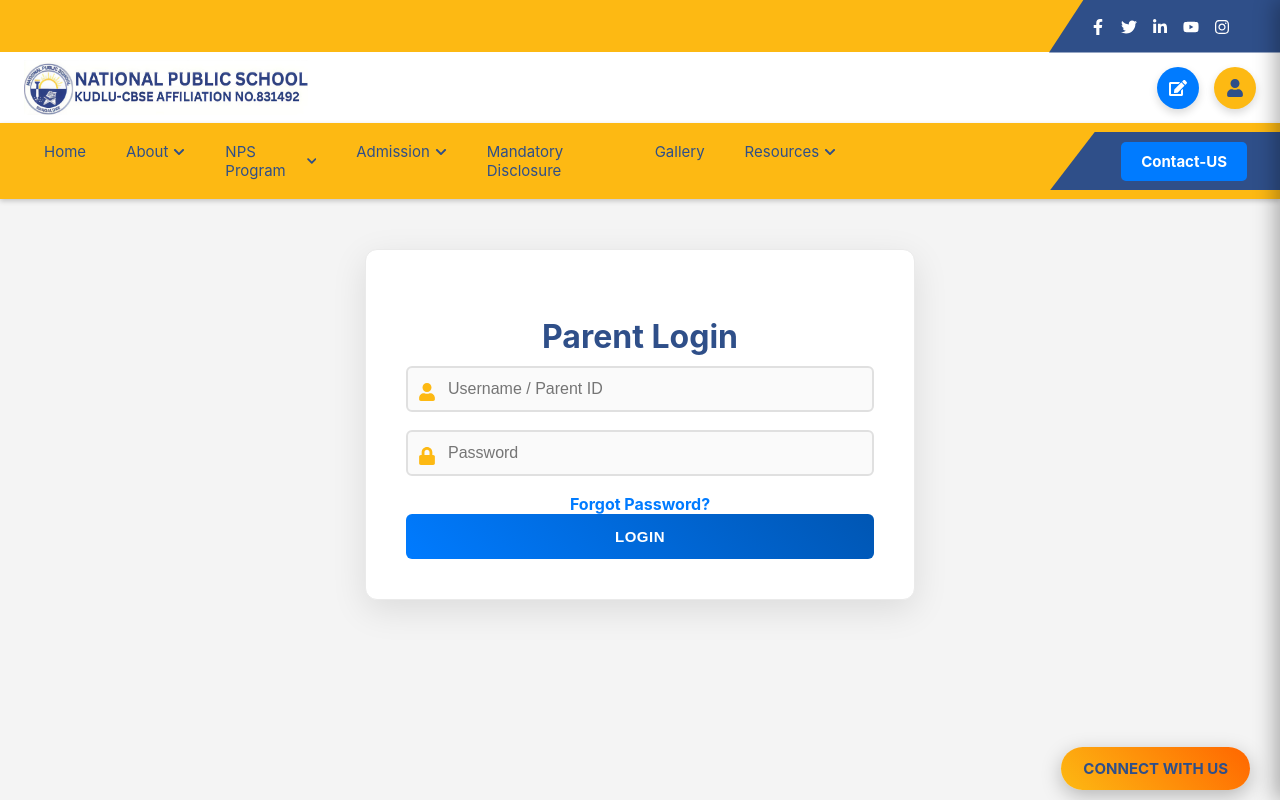
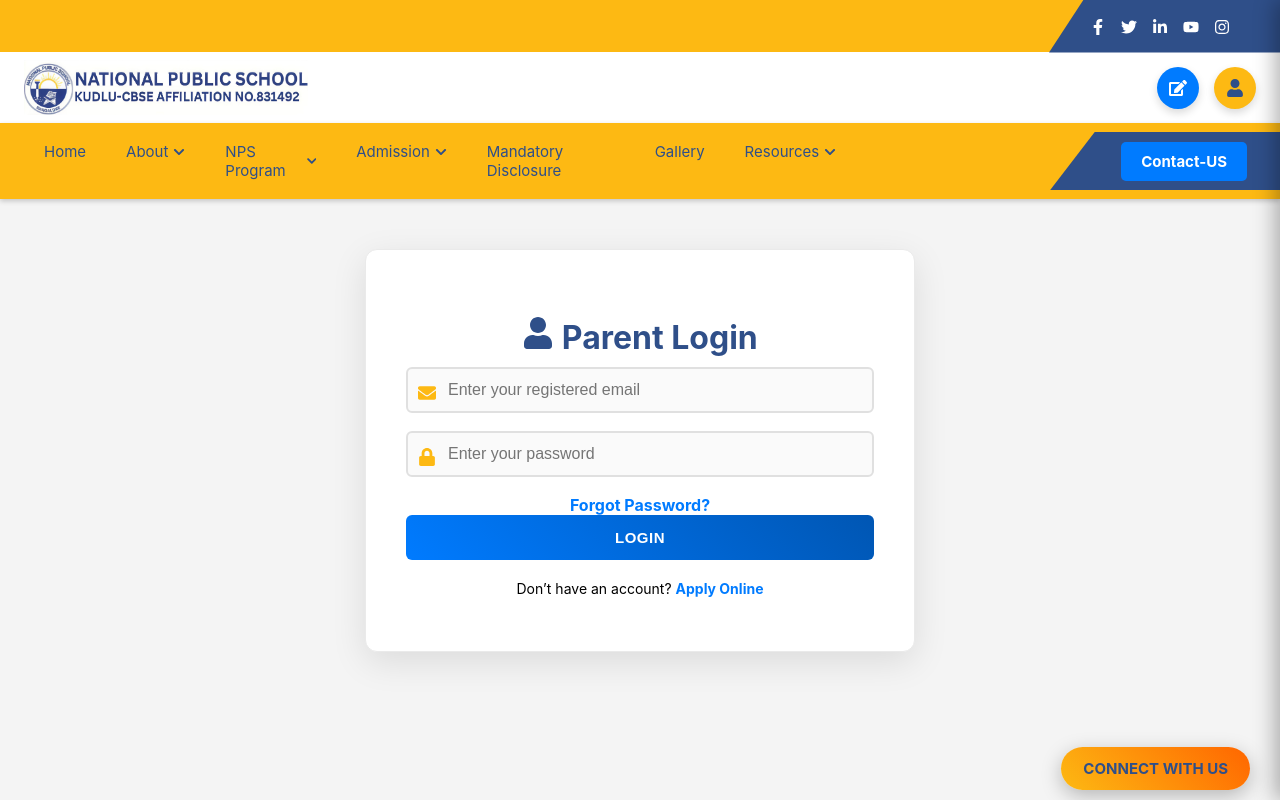
Before and after one commit to akthar3008/school, a React (Create React App) app: page /login in a window 1280 px wide. Shown: the top 800 px of the page. Built offline with nearby package versions, Linux system fonts and the light colour scheme.

Commit message:
Update ParentLoginPage.jsx

```diff
--- a/src/pages/ParentLoginPage.jsx
+++ b/src/pages/ParentLoginPage.jsx
@@ -1,73 +1,90 @@
-import React, { useState } from 'react';
-import { FaUser, FaLock } from 'react-icons/fa';
+import React, { useState } from "react";
+import { FaEnvelope, FaLock, FaUser } from "react-icons/fa";
+import { Link } from "react-router-dom";
 
 const ParentLoginPage = () => {
-    const [formData, setFormData] = useState({
-        username: '',
-        password: ''
-    });
-    const [status, setStatus] = useState({ message: '', type: '' });
+  const [formData, setFormData] = useState({ email: "", password: "" });
+  const [status, setStatus] = useState({ type: "", message: "" });
 
   const handleChange = (e) => {
-        setFormData({ ...formData, [e.target.name]: e.target.value });
+    const { name, value } = e.target;
+    setFormData((prev) => ({ ...prev, [name]: value }));
   };
 
-    const handleSubmit = async (e) => {
+  const handleSubmit = (e) => {
     e.preventDefault();
-        setStatus({ message: 'Logging in...', type: 'info' });
+    const { email, password } = formData;
 
-        // ---
-        // TODO: Add your authentication logic here
-        // For now, this is a placeholder
-        // ---
-        setTimeout(() => {
-            if (formData.username === 'parent' && formData.password === 'password123') {
-                setStatus({ message: 'Login Successful! Redirecting...', type: 'success' });
-                // You would redirect here, e.g.:
-                // window.location.href = '/parent-dashboard';
-            } else {
-                setStatus({ message: 'Invalid username or password.', type: 'error' });
+    if (!email || !password) {
+      setStatus({ type: "error", message: "Please fill in all fields." });
+      return;
     }
-        }, 1000);
+
+    if (!/\S+@\S+\.\S+/.test(email)) {
+      setStatus({ type: "error", message: "Invalid email format." });
+      return;
+    }
+
+    setStatus({ type: "success", message: "Login successful!" });
+    setTimeout(() => setStatus({ type: "", message: "" }), 2500);
   };
 
   return (
     <div className="login-page-container">
       <div className="login-box">
-                <h2 className="login-title">Parent Login</h2>
-                <form className="login-form" onSubmit={handleSubmit}>
+        <h2 className="login-title">
+          <FaUser /> Parent Login
+        </h2>
+
+        <form onSubmit={handleSubmit} className="login-form">
           <div className="login-form-group">
-                        <FaUser className="login-icon" />
+            <FaEnvelope className="login-icon" />
             <input
-                            type="text"
-                            name="username"
-                            placeholder="Username / Parent ID"
-                            value={formData.username}
+              type="email"
+              name="email"
+              placeholder="Enter your registered email"
+              value={formData.email}
               onChange={handleChange}
               required
             />
           </div>
+
           <div className="login-form-group">
             <FaLock className="login-icon" />
             <input
               type="password"
               name="password"
-                            placeholder="Password"
+              placeholder="Enter your password"
               value={formData.password}
               onChange={handleChange}
               required
             />
           </div>
+
           <div className="login-form-actions">
-                        <a href="#!" className="forgot-password">Forgot Password?</a>
-                        <button type="submit" className="login-submit-btn">Login</button>
+            <Link to="/forgot-password" className="forgot-password">
+              Forgot Password?
+            </Link>
+            <button type="submit" className="login-submit-btn">
+              Login
+            </button>
           </div>
         </form>
+
         {status.message && (
-                    <p className={`status-message ${status.type}`}>
+          <div className={`status-message ${status.type}`}>
             {status.message}
+          </div>
+        )}
+
+        <div className="login-footer-links">
+          <p>
+            Don’t have an account?{" "}
+            <Link to="/apply-online" className="signup-link">
+              Apply Online
+            </Link>
           </p>
-                )}
+        </div>
       </div>
     </div>
   );
```
Lines whose indentation alone changed are shown as unchanged.
